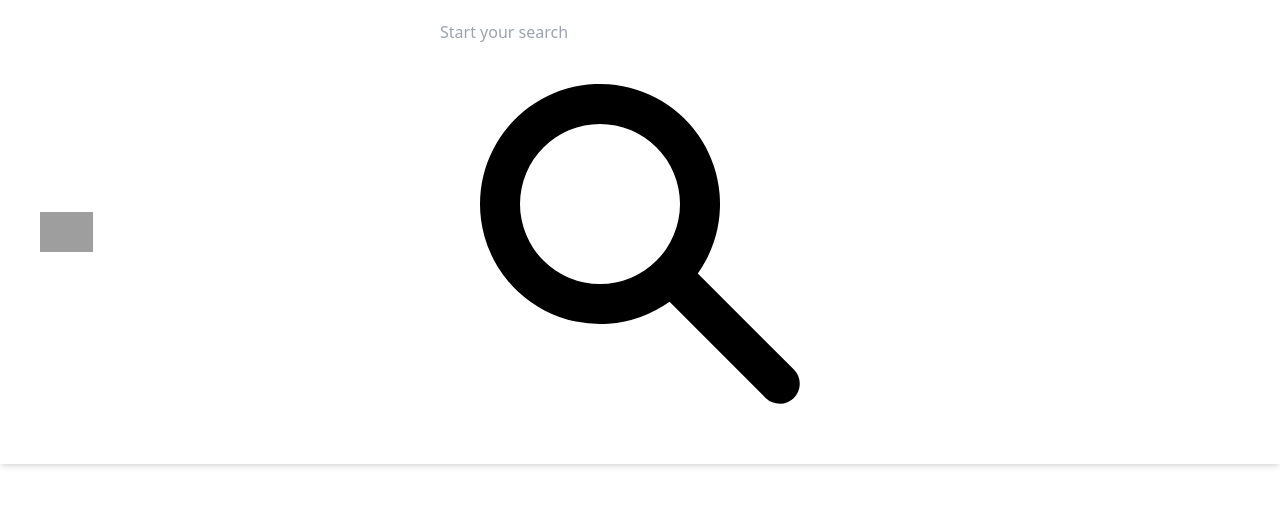
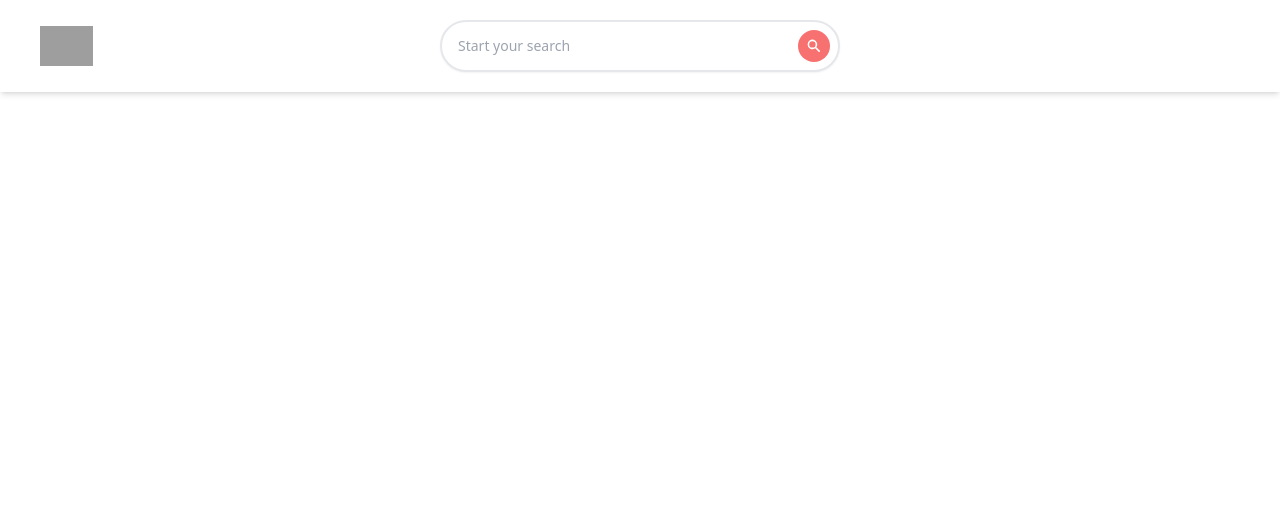
Before and after one commit to i-doshechnikow/airbnb-clone, a Next.js app in the folder airbnb-clone/: page / in a window 1280 px wide. Shown: the top 506 px of the page. Built offline with nearby package versions, Linux system fonts and the light colour scheme; grey boxes are pictures that could not be loaded.

Commit message:
stylesed search bar

```diff
--- a/airbnb-clone/components/Header.jsx
+++ b/airbnb-clone/components/Header.jsx
@@ -15,9 +15,13 @@ export default function Header() {
       </div>
 
       {/*  middle - search */}
-      <div>
-        <input type="text" placeholder="Start your search" />
-        <SearchIcon />
+      <div className="flex items-center rounded-full py-2 md:border-2 md:shadow-sm">
+        <input
+          className="flex-grow bg-transparent pl-4 text-sm text-gray-600 placeholder-gray-400 outline-none"
+          type="text"
+          placeholder="Start your search"
+        />
+        <SearchIcon className="hidden h-8 cursor-pointer rounded-full bg-red-400 p-2 text-white md:mx-2 md:inline-flex" />
       </div>
 
       {/* right */}
```
